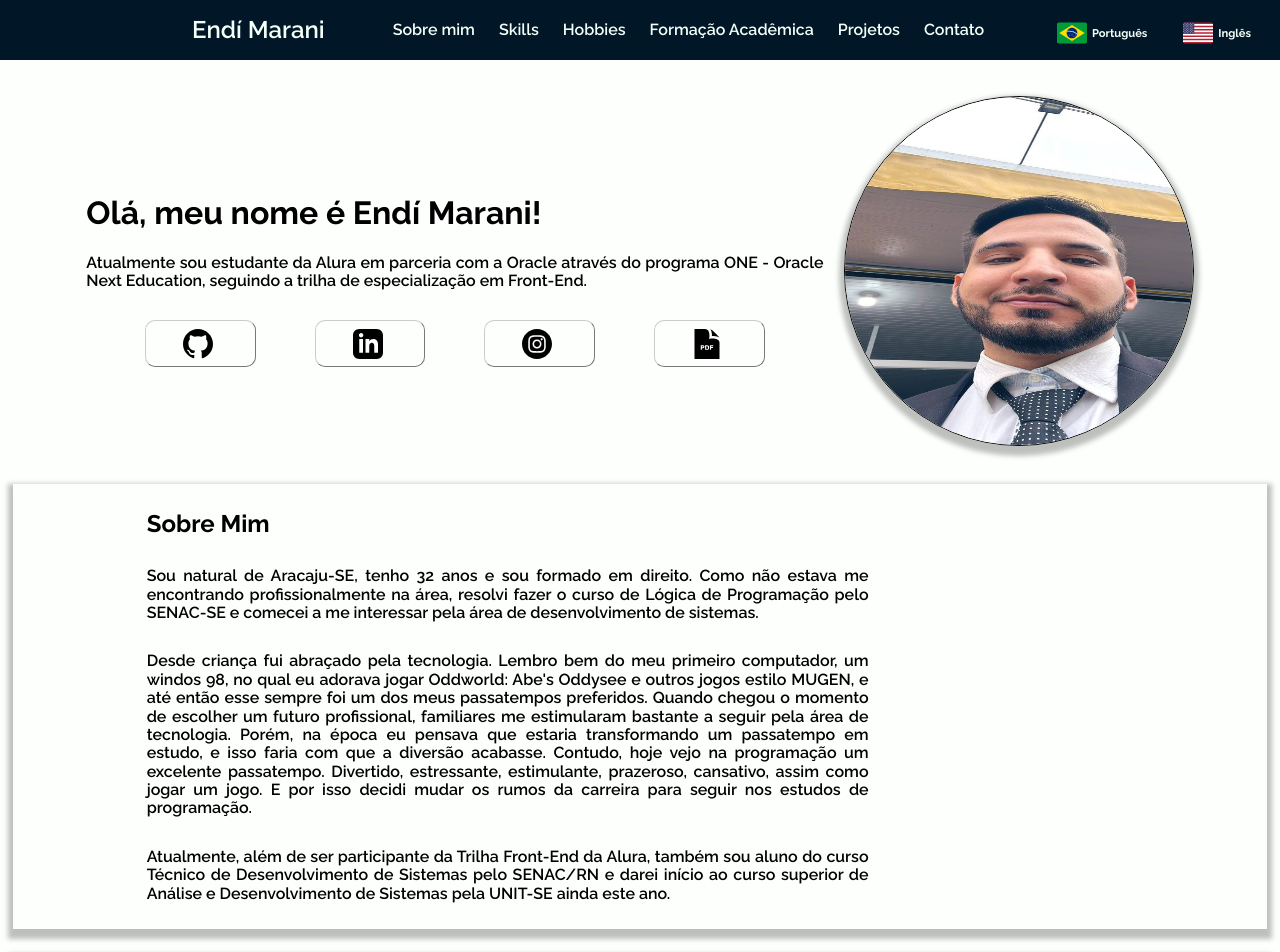
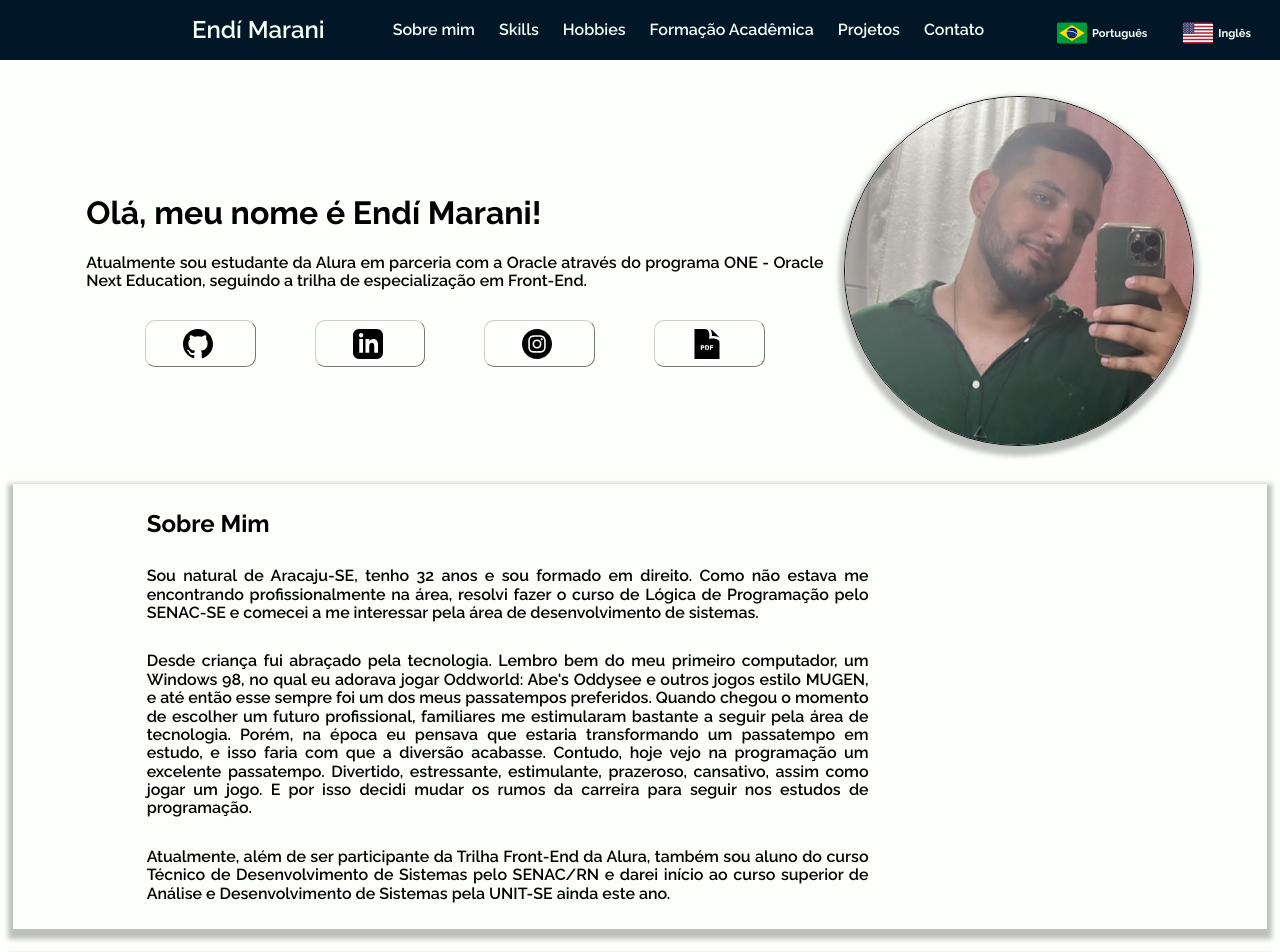
Before and after one commit to endimaranidev/potfolio, a plain HTML site: page index.html in a window 1280 px wide. Shown: the top 952 px of the page. Drawn offline with nearby package versions, Linux system fonts and the light colour scheme.

Commit message:
alteracao da foto de perfil e correcao de texto

```diff
--- a/index.html
+++ b/index.html
@@ -68,7 +68,7 @@
                 </div>
             </div>
             <!-- PROFILE PHOTO -->
-            <img class="profile__section__presentation__img" alt="Foto pessoal" src="./static/images/profile-photo.jpg">
+            <img class="profile__section__presentation__img" alt="Foto pessoal" src="./static/images/perfil.jpeg">
         </section>
 
         <!-- ABOUT ME -->
@@ -77,7 +77,7 @@
                 <h2 class="profile__section__aboutme__content__title" data-lang="aboutme">Sobre Mim</h2>
                 <p class="profile__section__aboutme__content__text" data-lang="aboutme__text">Sou natural de Aracaju-SE, tenho 32 anos e sou formado em direito. Como não estava me encontrando profissionalmente na área, resolvi fazer o curso de Lógica de Programação pelo SENAC-SE e comecei a me interessar pela área de desenvolvimento de sistemas.
                 </p>
-                <p class="profile__section__aboutme__content__text" data-lang="aboutme__text1"> Desde criança fui abraçado pela tecnologia. Lembro bem do meu primeiro computador, um windos 98, no qual eu adorava jogar Oddworld: Abe's Oddysee e outros jogos estilo MUGEN, e até então esse sempre foi um dos meus passatempos preferidos. Quando chegou o momento de escolher um futuro profissional, familiares me estimularam bastante a seguir pela área de tecnologia. Porém, na época eu pensava que estaria transformando um passatempo em estudo, e isso faria com que a diversão acabasse. Contudo, hoje vejo na programação um excelente passatempo. Divertido, estressante, estimulante, prazeroso, cansativo, assim como jogar um jogo. E por isso decidi mudar os rumos da carreira para seguir nos estudos de programação. </p>
+                <p class="profile__section__aboutme__content__text" data-lang="aboutme__text1"> Desde criança fui abraçado pela tecnologia. Lembro bem do meu primeiro computador, um Windows 98, no qual eu adorava jogar Oddworld: Abe's Oddysee e outros jogos estilo MUGEN, e até então esse sempre foi um dos meus passatempos preferidos. Quando chegou o momento de escolher um futuro profissional, familiares me estimularam bastante a seguir pela área de tecnologia. Porém, na época eu pensava que estaria transformando um passatempo em estudo, e isso faria com que a diversão acabasse. Contudo, hoje vejo na programação um excelente passatempo. Divertido, estressante, estimulante, prazeroso, cansativo, assim como jogar um jogo. E por isso decidi mudar os rumos da carreira para seguir nos estudos de programação. </p>
 
                 <p class="profile__section__aboutme__content__text" data-lang="aboutme__text2">Atualmente, além de ser participante da Trilha Front-End da Alura, também sou aluno do curso Técnico de Desenvolvimento de Sistemas pelo SENAC/RN e darei início ao curso superior de Análise e Desenvolvimento de Sistemas pela UNIT-SE ainda este ano.</p>
             </div>
```
Also changed, not shown: static/images/perfil.jpeg (added).
